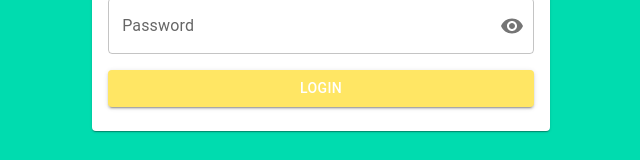
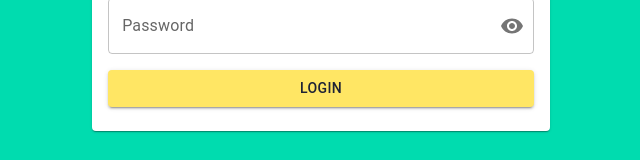
Before and after one commit to bilal-nasr/Judging-Management-system, a React (Create React App) app in the folder frontend/: page /login in a window 1280 px wide. Shown: the part 469-629 px from the top of the page, without its empty margins (319-959 px from the left). Built offline with nearby package versions, Linux system fonts and the light colour scheme.

Commit message:
Update LoginPage.js

```diff
--- a/frontend/src/Pages/LoginPage.js
+++ b/frontend/src/Pages/LoginPage.js
@@ -142,7 +142,10 @@ const LoginPage = () => {
                                 color="primary"
                                 onClick={handleLogin}
                                 fullWidth
-                                style={{ backgroundColor: "#ffe664" }}
+                                style={{
+                                    backgroundColor: "#ffe664",
+                                    color:"#1e2235"
+                                }}
                             >
                                 Login
                             </Button>
```
